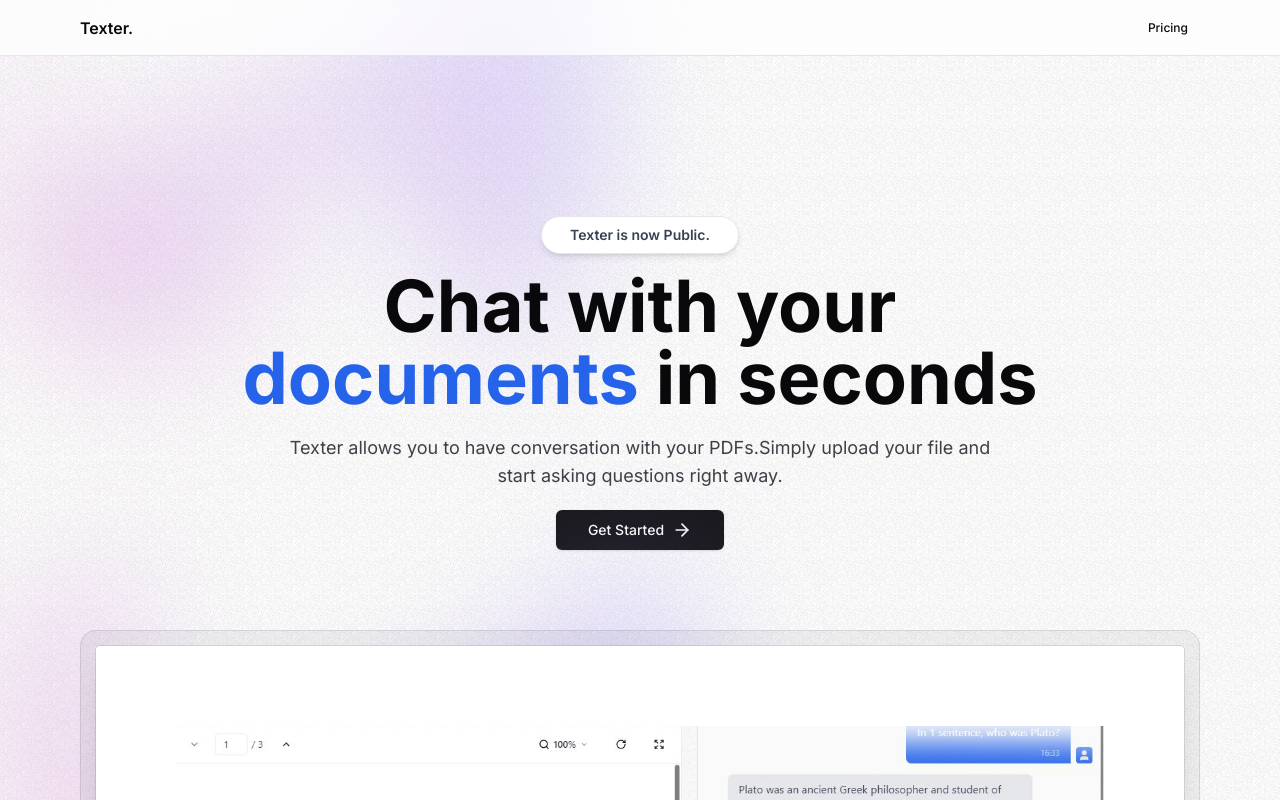
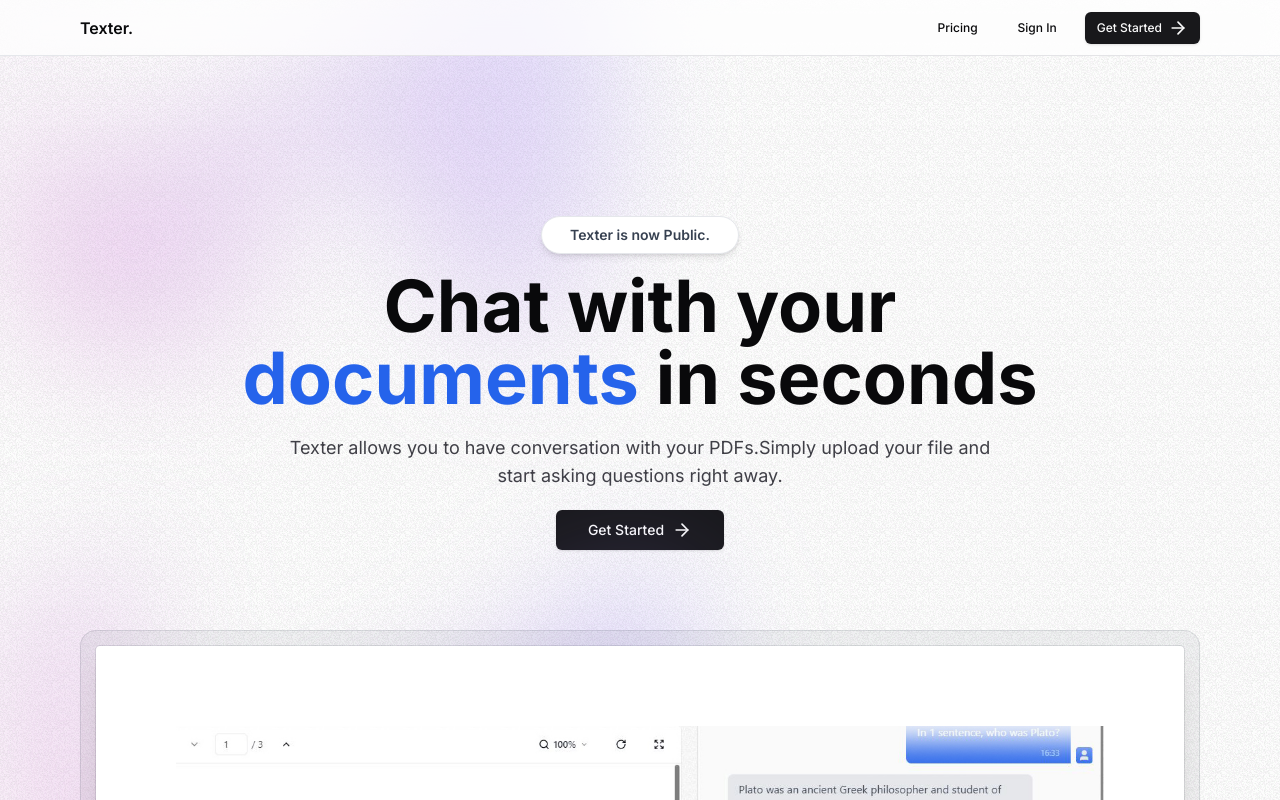
Before and after one commit to mangat-ram/texter, a Next.js app: page / in a window 1280 px wide. Shown: the top 800 px of the page. Built offline with nearby package versions, Linux system fonts and the light colour scheme.

Commit message:
Setted Up Kinde Auth.

```diff
--- /dev/null
+++ b/src/app/api/auth/[kindeAuth]/route.ts
@@ -0,0 +1,2 @@
+import {handleAuth} from "@kinde-oss/kinde-auth-nextjs/server";
+export const GET = handleAuth();
--- a/src/components/NavBar.tsx
+++ b/src/components/NavBar.tsx
@@ -2,7 +2,8 @@
 import MaxWidthWrapper from './MaxWidthWrapper'
 import Link from 'next/link'
 import { buttonVariants } from './ui/button'
-import { LogIn } from 'lucide-react'
+import { LoginLink, RegisterLink } from '@kinde-oss/kinde-auth-nextjs/server'
+import { ArrowRight } from 'lucide-react'
 
 const NavBar = () => {
   return (
@@ -20,12 +21,28 @@
           {/*Todo Add Mobile navbar*/}
           <div className="hidden items-center space-x-4 sm:flex">
             <>
-              <Link href="/pricing" className={buttonVariants({
+              <Link href="/pricing"
+              className={buttonVariants({
                 variant:"ghost",
                 size:"sm"
               })}>
                 Pricing
               </Link>
+              <LoginLink
+                className={buttonVariants({
+                variant:"ghost",
+                size:"sm"
+              })}
+              >
+                Sign In
+              </LoginLink>
+              <RegisterLink
+                className={buttonVariants({
+                size:"sm"
+              })}
+              >
+                Get Started <ArrowRight className='ml-1.5 h-5 w-5' />
+              </RegisterLink>
             </>
           </div>
         </div>
```
Also changed, not shown: 1 other file (tests, documents, lock files or other folders).
